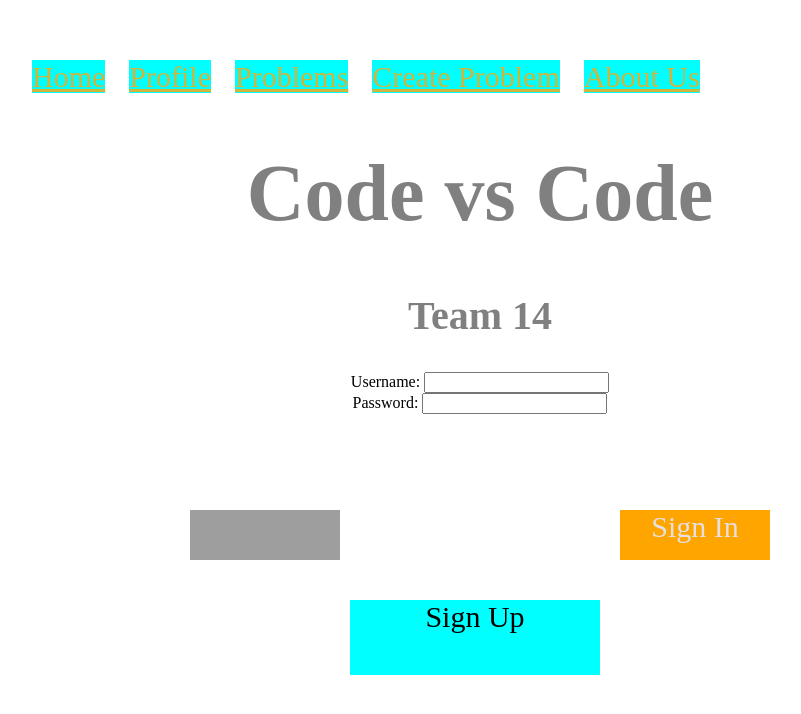
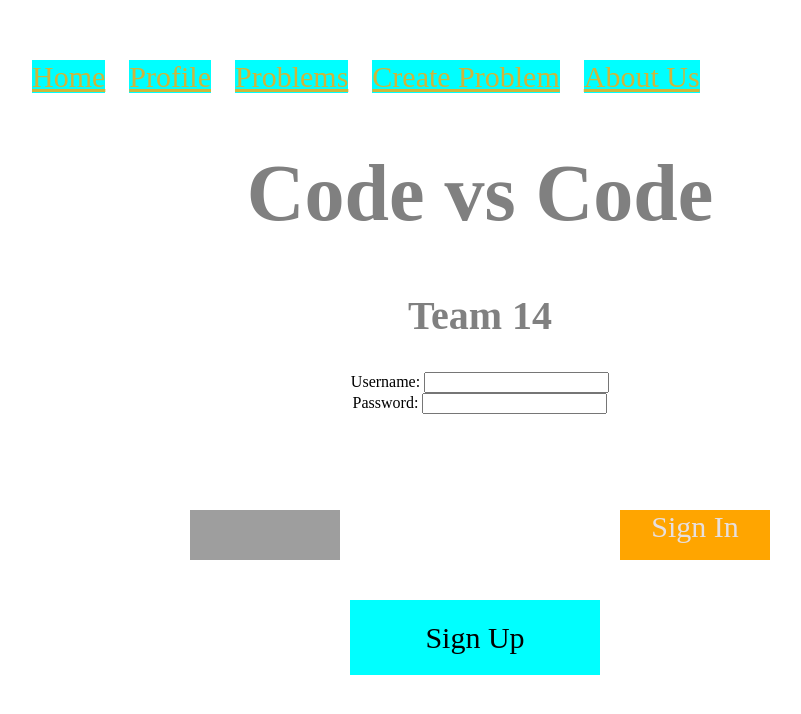
Before and after one commit to rramakrishnan246/rramakrishnan246.github.io, a Jekyll site: the page built from index.html, in a window 1280 px wide. Shown: the top 714 px of the page, without its empty margins (160-961 px from the left). Built offline with Jekyll 4.4.1, drawn with Linux system fonts in a browser that asks for light colours; grey boxes are pictures that could not be loaded.

Commit message:
Update index.html

```diff
--- a/index.html
+++ b/index.html
@@ -34,6 +34,7 @@ title: Rohan R
 	<div style=
 	"background-color: aqua;
 	height: 75px;
+	line-height: 75px;
 	width: 250px;
 	text-align: center;
 	vertical-align: middle;
```
